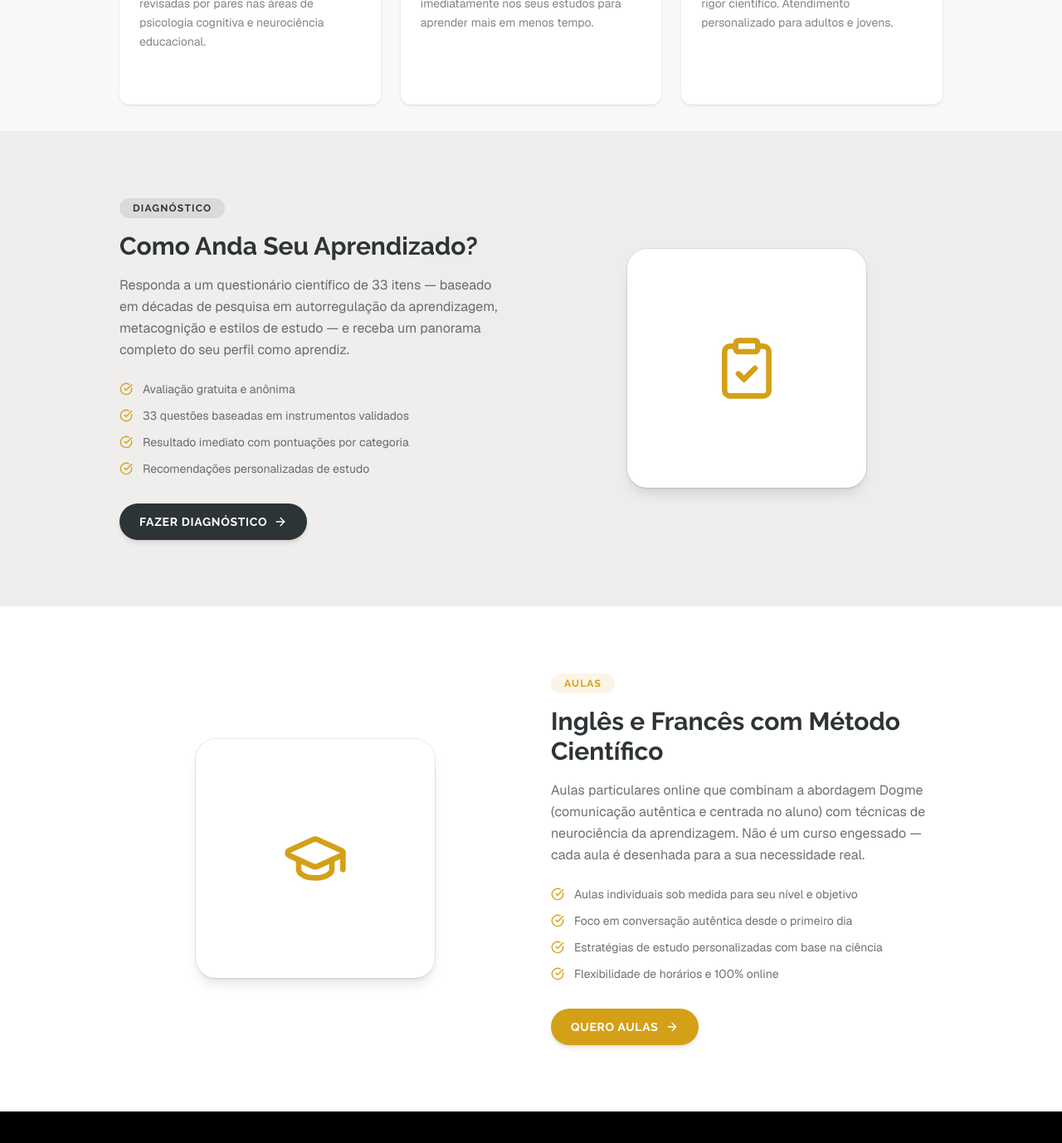
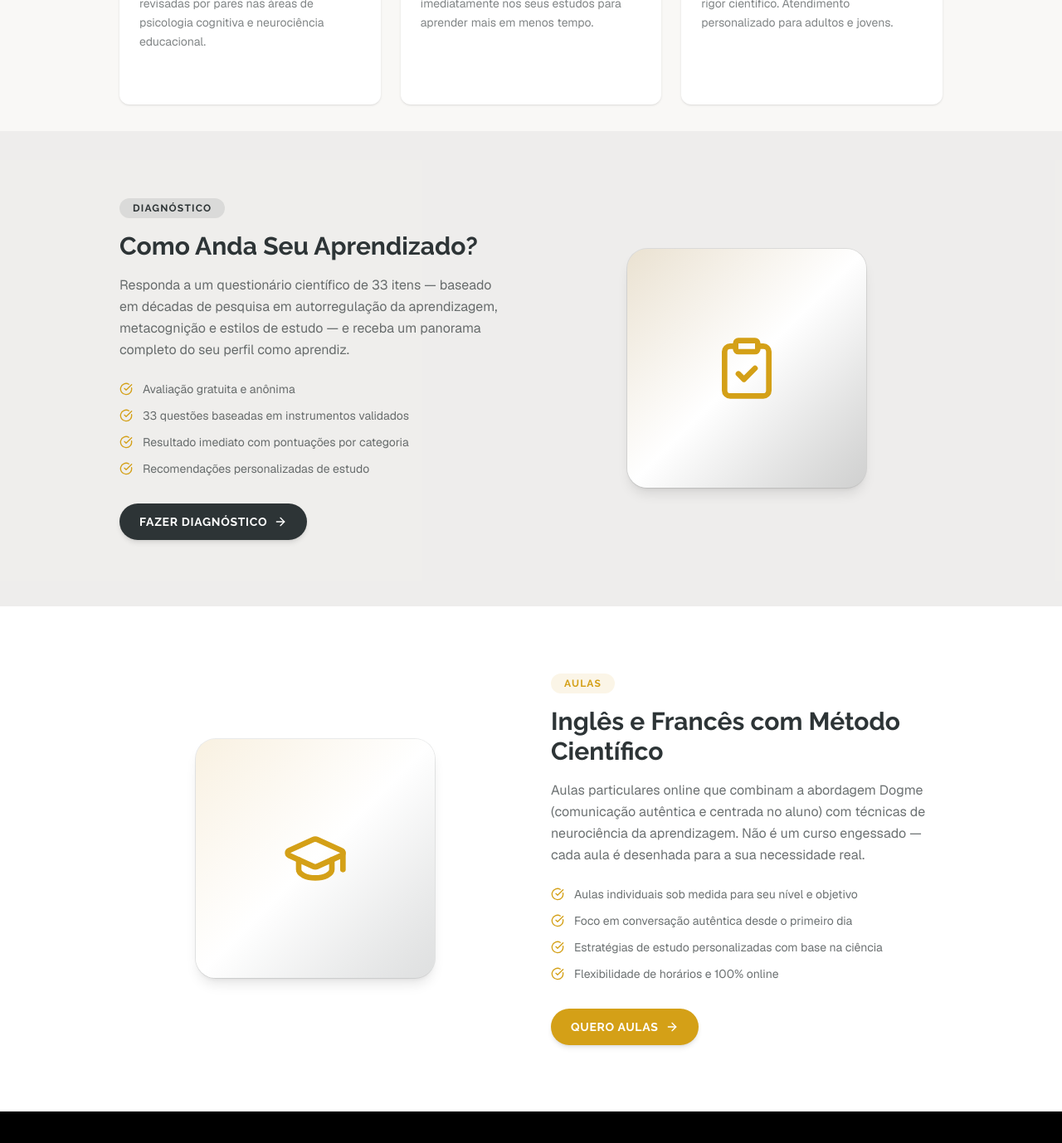
Before and after one commit to vdeviny99/-evidencia-aprendizagem, a Next.js app: page / in a window 1280 px wide. Shown: the part 824-2202 px from the top of the page at 83% size. Built offline with nearby package versions, Linux system fonts and the light colour scheme; no server answers.

Commit message:
style: add subtle gold/accent gradient to section cards

```diff
--- a/src/app/page.tsx
+++ b/src/app/page.tsx
@@ -125,7 +125,7 @@ export default function Home() {
               </Link>
             </div>
             <div className="flex items-center justify-center">
-              <div className="flex h-64 w-64 items-center justify-center rounded-3xl bg-white shadow-lg ring-1 ring-accent/10 sm:h-72 sm:w-72">
+              <div className="flex h-64 w-64 items-center justify-center rounded-3xl bg-gradient-to-br from-gold/15 via-white to-accent/15 shadow-lg ring-1 ring-accent/10 sm:h-72 sm:w-72">
                 <ClipboardCheck className="h-20 w-20 text-gold" />
               </div>
             </div>
@@ -137,7 +137,7 @@ export default function Home() {
         <div className="mx-auto max-w-5xl px-4">
           <div className="grid items-center gap-12 sm:grid-cols-2">
             <div className="order-2 flex items-center justify-center sm:order-1">
-              <div className="flex h-64 w-64 items-center justify-center rounded-3xl bg-white shadow-lg ring-1 ring-accent/10 sm:h-72 sm:w-72">
+              <div className="flex h-64 w-64 items-center justify-center rounded-3xl bg-gradient-to-br from-gold/15 via-white to-accent/15 shadow-lg ring-1 ring-accent/10 sm:h-72 sm:w-72">
                 <GraduationCap className="h-20 w-20 text-gold" />
               </div>
             </div>
```
